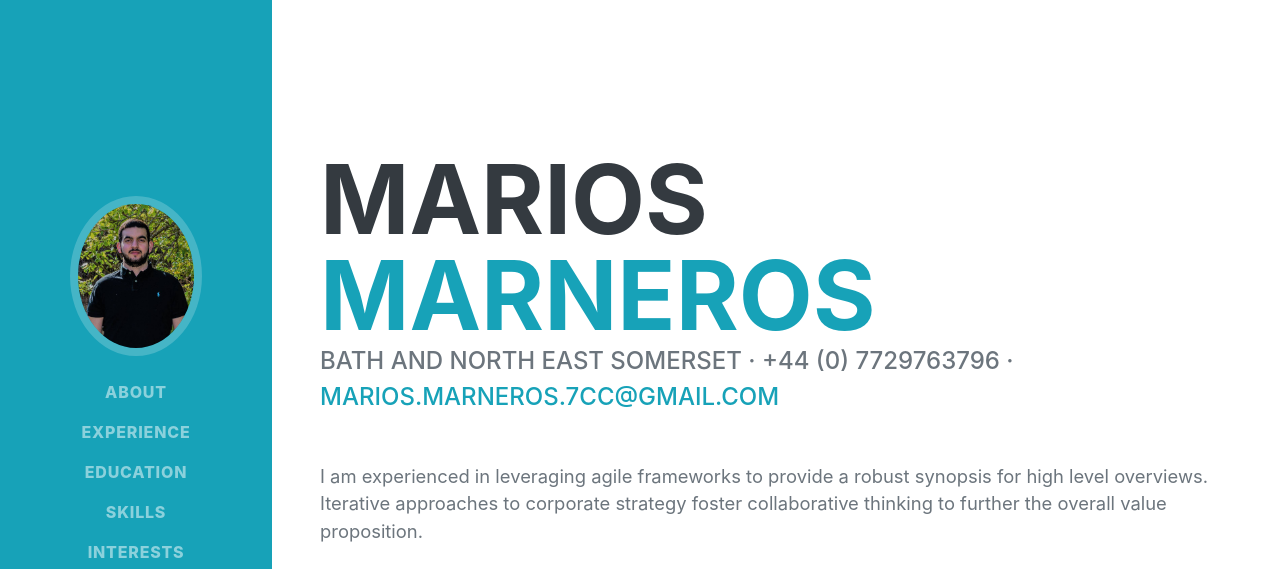
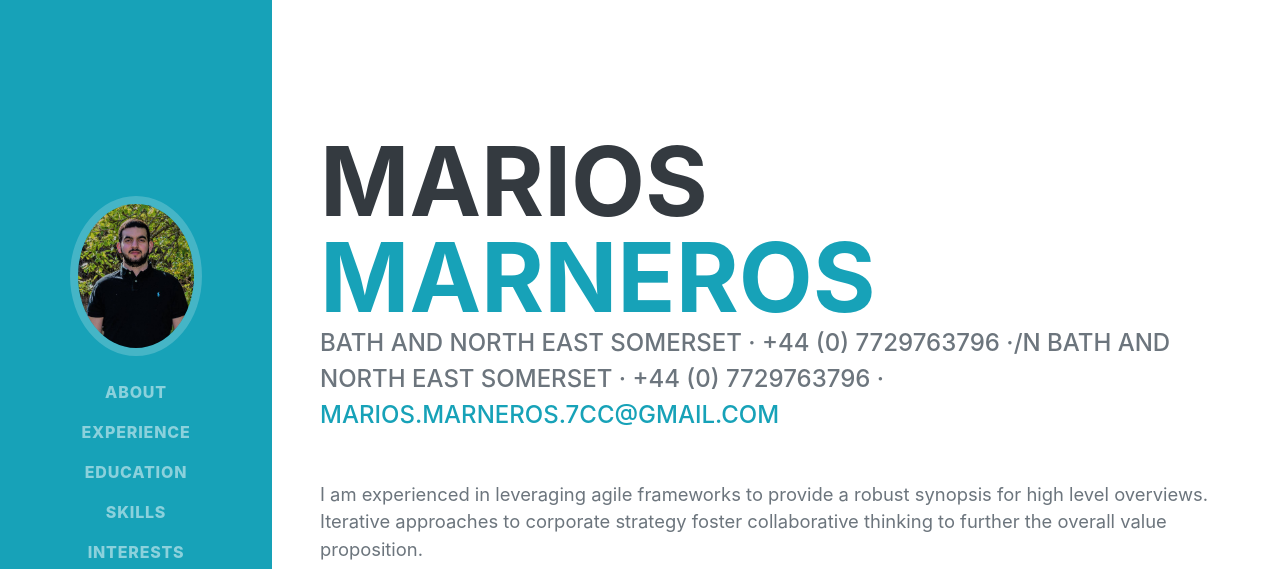
Before and after one commit to marnerosm/marnerosm.github.io, a plain HTML site: page index.html in a window 1280 px wide. Shown: the top 569 px of the page. Drawn offline with nearby package versions, Linux system fonts and the light colour scheme; a web font is replaced by a local one.

Commit message:
Update index.html

```diff
--- a/index.html
+++ b/index.html
@@ -44,6 +44,7 @@
                         <span class="text-primary">Marneros</span>
                     </h1>
                     <div class="subheading mb-5">
+                     Bath and North East Somerset · +44 (0) 7729763796 ·/n
                         Bath and North East Somerset · +44 (0) 7729763796 ·
                         <a href="mailto:marios.marneros.7cc@gmail.com">marios.marneros.7cc@gmail.com</a>
                     </div>
```
